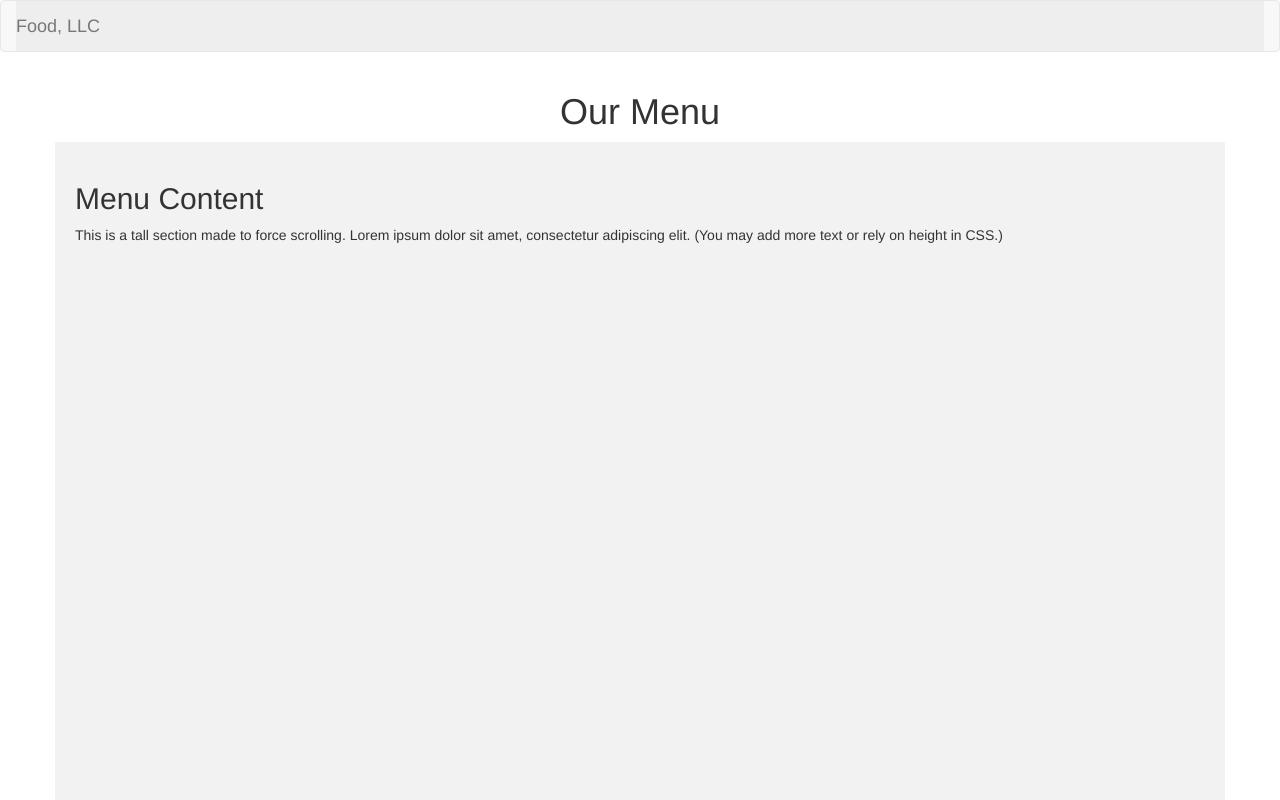
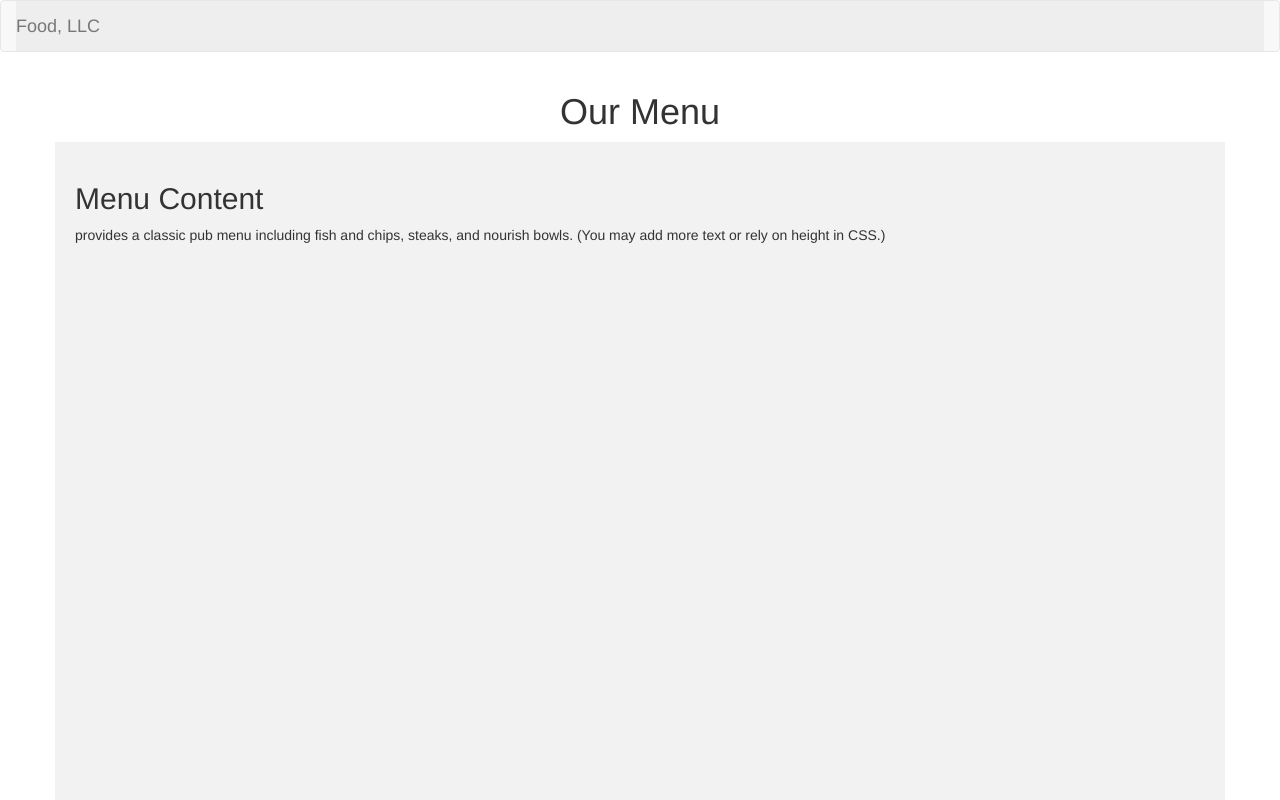
Before and after one commit to altafacma/Module3-Final, a plain HTML site: page index.html in a window 1280 px wide. Shown: the top 800 px of the page. Drawn offline with nearby package versions, Linux system fonts and the light colour scheme.

Commit message:
Update index.html

```diff
--- a/index.html
+++ b/index.html
@@ -55,8 +55,7 @@
     <div class="col-xs-12 tall-section">
       <h2>Menu Content</h2>
       <p>
-        This is a tall section made to force scrolling.
-        Lorem ipsum dolor sit amet, consectetur adipiscing elit.
+        provides a classic pub menu including fish and chips, steaks, and nourish bowls.
         (You may add more text or rely on height in CSS.)
       </p>
     </div>
```
